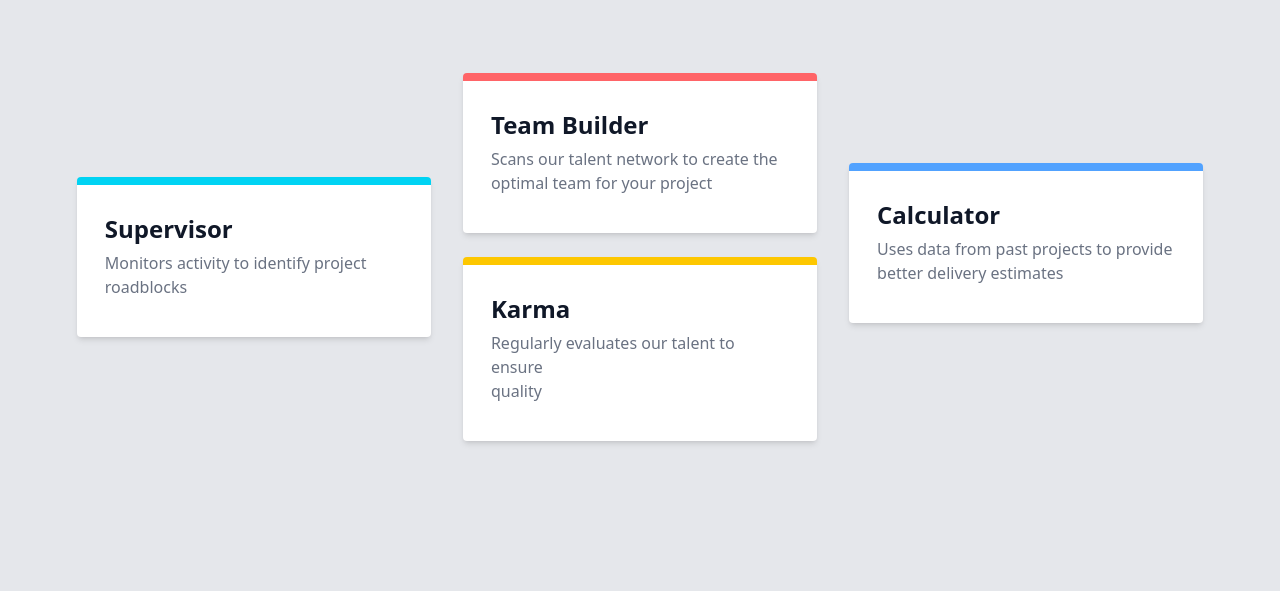
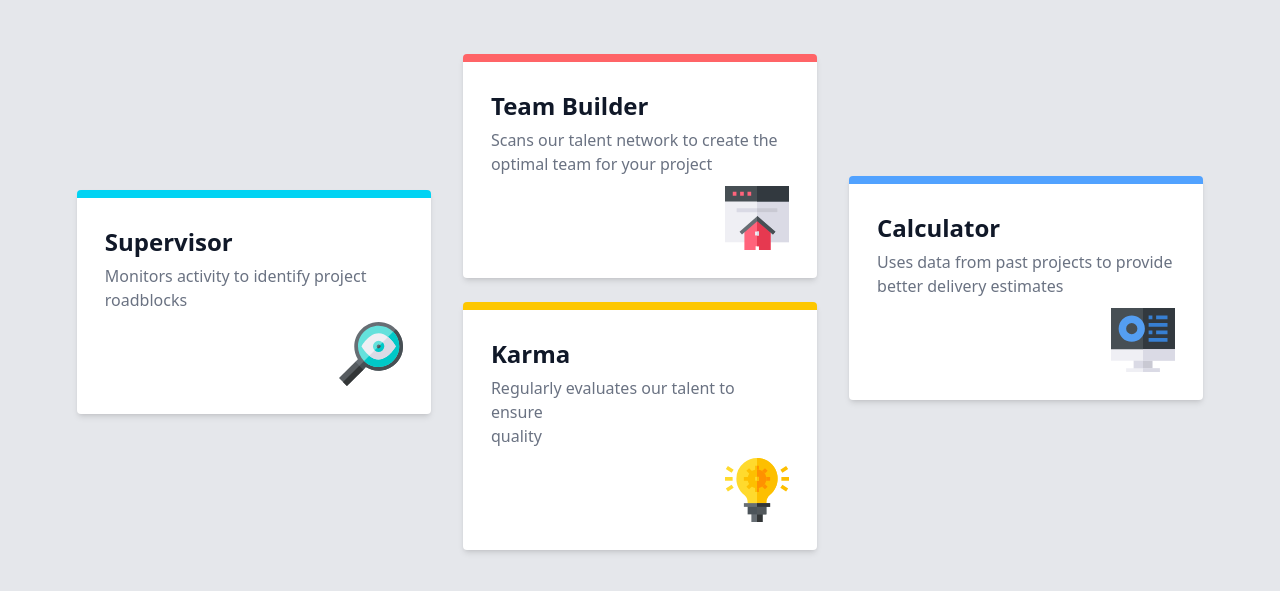
Before and after one commit to Idowuayomide4k/Frontend-Mentor-Four-card-feature-section, a website: page index.html in a window 1280 px wide. Shown: the part 185-776 px from the top of the page. Drawn offline with Linux system fonts and the light colour scheme; the site is published under a folder, as on GitHub Pages, so addresses that start at the root find nothing.

Commit message:
all files

```diff
--- a/indext.html
+++ b/index.html
@@ -4,7 +4,7 @@
   <meta charset="UTF-8">
   <meta name="viewport" content="width=device-width, initial-scale=1.0">
   <link href="./src/output.css" rel="stylesheet">
-  <link rel="shortcut icon" href="/four-card-feature-section-master/images/favicon-32x32.png" type="image/x-icon">
+  <link rel="shortcut icon" href="./four-card-feature-section-master/images/favicon-32x32.png" type="image/x-icon">
   <title>Frontend Mentor | Four card feature section</title>
 </head>
 <body class="bg-gray-200 h-screen">
@@ -23,7 +23,7 @@
           <div class="bg-white w-[100%] shadow-md p-7 rounded  border-cyan-400  border-t-8 col-start-0.5">
             <h1 class="font-extrabold text-2xl text-gray-900 mb-1.5">Supervisor</h1>
             <p class="text-gray-500">Monitors activity to identify project <br> roadblocks</p>
-            <img class="ml-auto mt-[10px]" src="/four-card-feature-section-master/images/icon-supervisor.svg" alt="">
+            <img class="ml-auto mt-[10px]" src="./four-card-feature-section-master/images/icon-supervisor.svg" alt="">
           </div>
 
           <!-- grid two -->
@@ -32,13 +32,13 @@
               <div class="bg-white w-[100%] shadow-md p-7 rounded h-full border-red-400  border-t-8">
                 <h1 class="font-extrabold text-2xl text-gray-900 mb-1.5">Team Builder</h1>
                 <p class="text-gray-500">Scans our talent network to create the <br> optimal team for your project</p>
-                <img class="ml-auto mt-[10px]" src="/four-card-feature-section-master/images/icon-team-builder.svg" alt="">
+                <img class="ml-auto mt-[10px]" src="./four-card-feature-section-master/images/icon-team-builder.svg" alt="">
               </div>
               <!-- flex for the middle grid -->
               <div class="bg-white shadow-md p-7 rounded h-full border-yellow-400  border-t-8">
                 <h1 class="font-extrabold text-2xl text-gray-900 mb-1.5">Karma</h1>
                 <p class="text-gray-500">Regularly evaluates our talent to ensure <br> quality</p>
-                <img class="ml-auto mt-[10px]" src="/four-card-feature-section-master/images/icon-karma.svg" alt="">
+                <img class="ml-auto mt-[10px]" src="./four-card-feature-section-master/images/icon-karma.svg" alt="">
               </div>
           </div>
 
@@ -46,7 +46,7 @@
           <div class="bg-white w-[100%] shadow-md p-7 rounded  border-blue-400 border-t-8 mb-7">
             <h1 class="font-extrabold text-2xl text-gray-900 mb-1.5">Calculator</h1>
             <p class="text-gray-500"> Uses data from past projects to provide <br> better delivery estimates</p>
-            <img class="ml-auto mt-[10px]" src="/four-card-feature-section-master/images/icon-calculator.svg" alt="">
+            <img class="ml-auto mt-[10px]" src="./four-card-feature-section-master/images/icon-calculator.svg" alt="">
           </div>
 
        </div>
```
